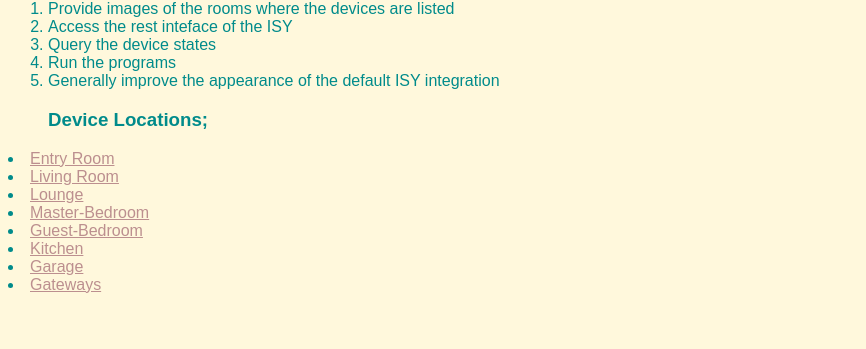
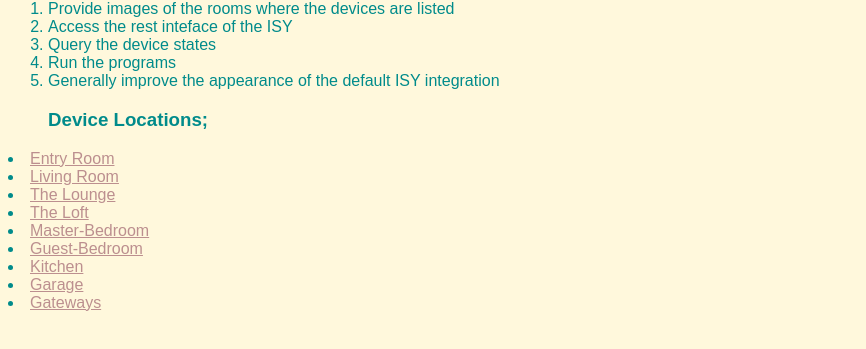
Before and after one commit to bytemgmt/Barry-HA-Web-Application, a plain HTML site: page Index.html in a window 1280 px wide. Shown: the part 245-594 px from the top of the page, without its empty margins (0-866 px from the left). Drawn offline with Linux system fonts and the light colour scheme.

Commit message:
Adding the lounge

```diff
--- a/Index.html
+++ b/Index.html
@@ -27,7 +27,8 @@
 	<ul><h3>Device Locations;<h3></ul>
 		<li><a href="Entry-Room.html">Entry Room<a></li>
 		<li><a href="Living-Room.html">Living Room<a></li>
-		<li><a href="Lounge-Room.html">Lounge<a></li>
+		<li><a href="Lounge.html">The Lounge<a></li>
+		<li><a href="Loft.html">The Loft<a></li>
 		<li><a href="Master-Bedroom.html">Master-Bedroom<a></li>
 		<li><a href="Guest-Bedroom.html">Guest-Bedroom<a></li>
 		<li><a href="Kitchen.html">Kitchen<a></li>
```
